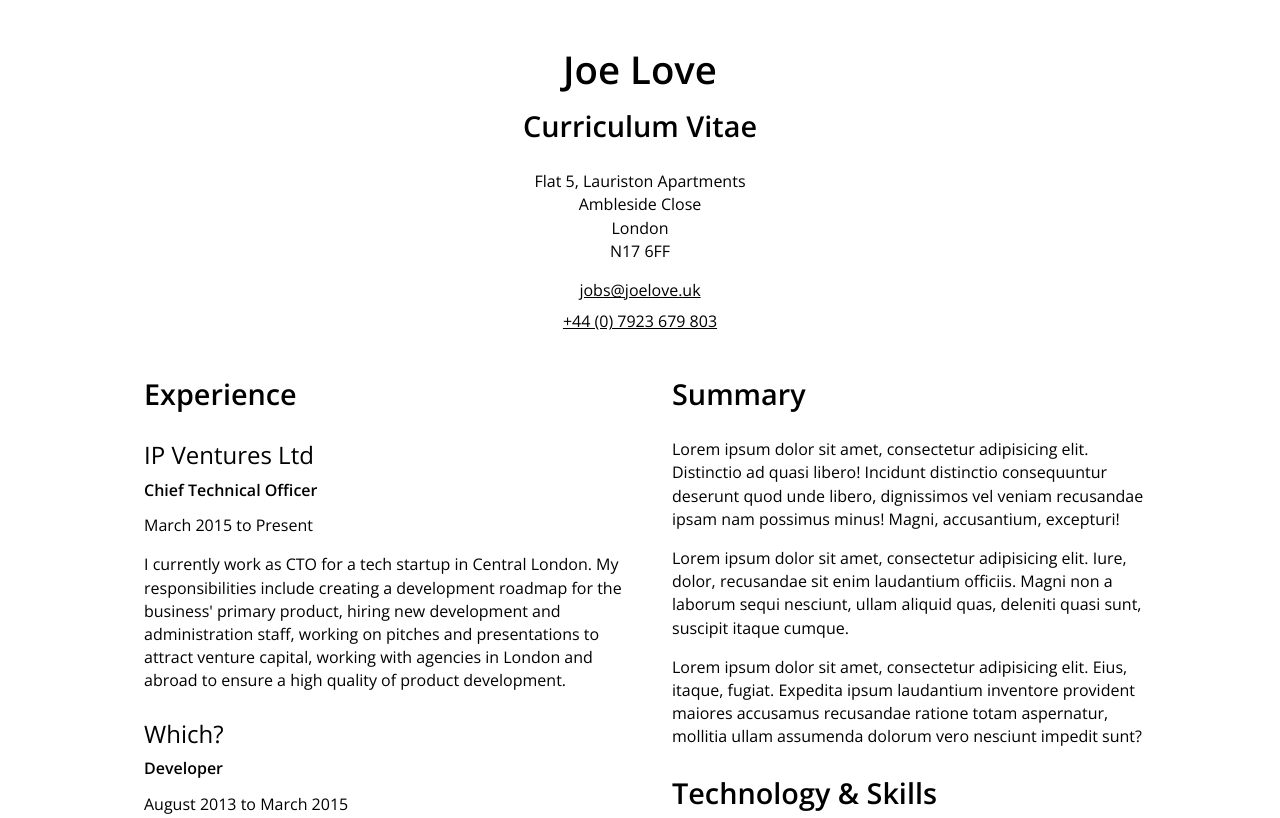
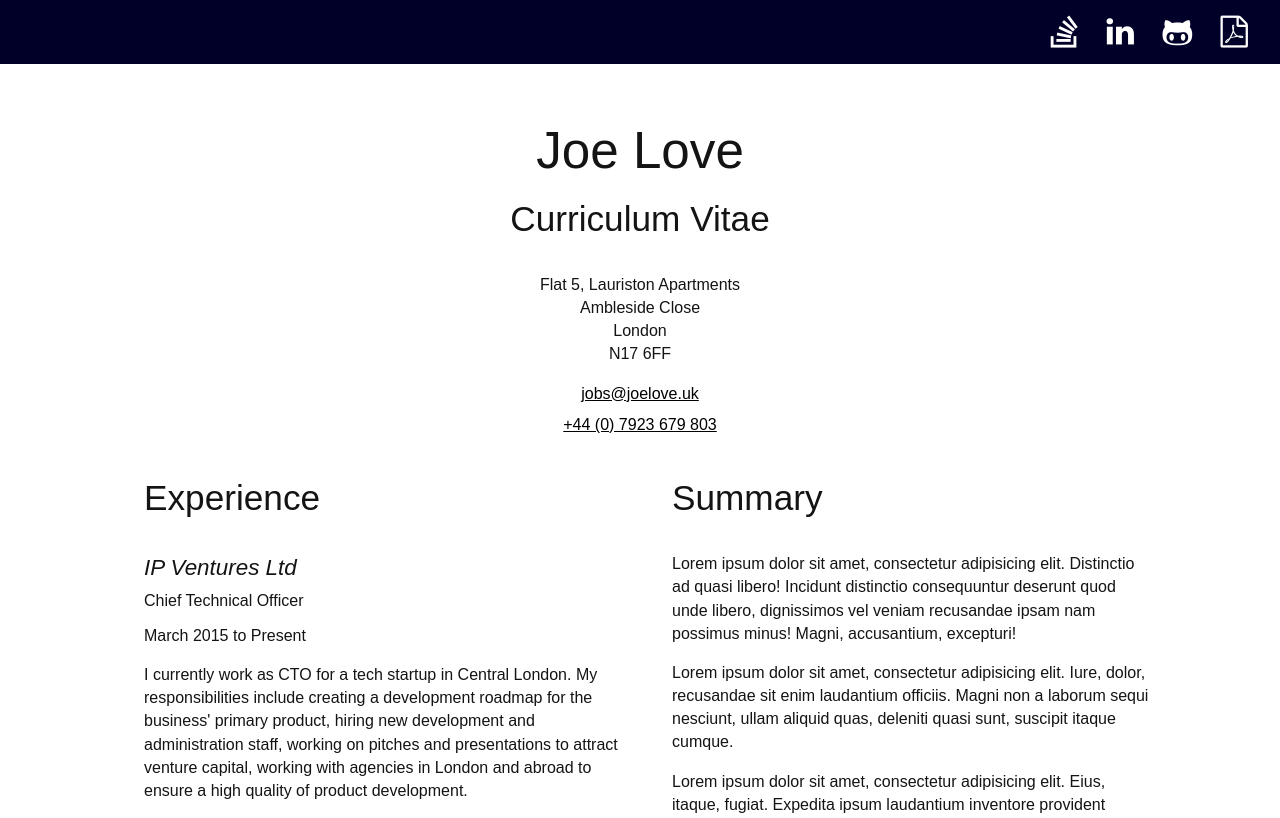
Before and after one commit to joelove/cv, a plain HTML site: page public/index.html in a window 1280 px wide. Shown: the top 818 px of the page. Drawn offline with nearby package versions, Linux system fonts and the light colour scheme.

Commit message:
new header and font changes

```diff
--- a/public/index.html
+++ b/public/index.html
@@ -8,7 +8,36 @@
 </head>
 <body>
 
-<header>
+<header class="header">
+  <ul class="header__tools">
+    <li class="header__tool header__tool-stackoverflow">
+      <a href="#">
+        <i class="header__tool-icon fa fa-stack-overflow"></i>
+        <span class="header__tool-title">StackOverflow</span>
+      </a>
+    </li>
+    <li class="header__tool header__tool-linkedin">
+      <a href="#">
+        <i class="header__tool-icon fa fa-linkedin"></i>
+        <span class="header__tool-title">LinkedIn</span>
+      </a>
+    </li>
+    <li class="header__tool header__tool-github">
+      <a href="#">
+        <i class="header__tool-icon fa fa-github-alt"></i>
+        <span class="header__tool-title">GitHub</span>
+      </a>
+    </li>
+    <li class="header__tool header__tool-pdf">
+      <a href="#">
+        <i class="header__tool-icon fa fa-file-pdf-o"></i>
+        <span class="header__tool-title">Download as PDF</span>
+      </a>
+    </li>
+  </ul>
+</header>
+
+<div class="my-details">
   <h1>Joe Love</h1>
   <h2>Curriculum Vitae</h2>
 
@@ -25,9 +54,9 @@
     <a href="mailto:jobs@joelove.uk" class="contact-details__email">jobs@joelove.uk</a>
     <a href="tel:+447923679803" class="contact-details__phone">+44 (0) 7923&nbsp;679&nbsp;803</a>
   </div>
-</header>
+</div>
 
-<main>
+<main class="main">
   <section class="experience">
     <h2 class="experience__title">Experience</h2>
 
@@ -163,11 +192,14 @@
   </section>
 </main>
 
-<footer>
+<footer class="footer">
 </footer>
 
-<link rel="stylesheet" property="stylesheet" href="http://fonts.googleapis.com/css?family=Open+Sans:300,400,600">
 <link rel="stylesheet" property="stylesheet" href="styles/main.css">
+<link rel="stylesheet" href="https://maxcdn.bootstrapcdn.com/font-awesome/4.4.0/css/font-awesome.min.css">
+
+<script src="https://use.typekit.net/glh2wye.js"></script>
+<script>try{Typekit.load({ async: true });}catch(e){}</script>
 
 <script src="http://code.jquery.com/jquery-2.1.1.min.js"></script>
 <script src="scripts/browser.js"></script>
--- a/public/styles/main.css
+++ b/public/styles/main.css
@@ -1,35 +1,44 @@
 body {
   margin: 0;
-  font-family: 'Open Sans', sans-serif;
+  font-family: "proxima-nova", sans-serif;
+  font-style: normal;
+  font-weight: 400;
   line-height: 1.45;
+  color: rgb(20, 20, 20);
+}
+
+h1, h2, h3, h4, h5 {
+  font-family: "ff-tisa-sans-web-pro", sans-serif;
+  font-weight: 400;
+  /*font-style: italic;*/
 }
 
 h1 {
   margin-bottom: 0;
-  font-weight: 600;
-  font-size: 2.4em;
+  font-size: 3.2em;
 }
 
 h2 {
-  margin-top: 0.25em;
-  font-size: 1.8em;
-  font-weight: 600;
+  margin-top: 0.25rem;
+  font-size: 2.2em;
 }
 
 h3 {
-  margin-bottom: 0.25em;
-  font-weight: 400;
-  font-size: 1.5em;
+  font-style: italic;
+  margin-bottom: 0.25rem;
+  font-size: 1.4em;
 }
 
 h4 {
   margin: 0 0 0.75em;
-  font-weight: 600;
 }
 
 h5 {
-  font-weight: 300;
-  font-size: 1.5em;
+  font-size: 1.4em;
+}
+
+section + section {
+  margin-top: 2rem;
 }
 
 a:link, a:visited, a:active {
@@ -40,23 +49,80 @@ a:hover {
   color: blue;
 }
 
-header, main, footer {
+.main:before, .main:after,
+.header:before, .header:after {
+  content: " "; /* 1 */
+  display: table; /* 2 */
+}
+
+.main:after,
+.header:after {
+  clear: both;
+}
+
+@media not screen {
+  .header { display: none; }
+}
+
+.header {
+  background-color: rgb(0, 0, 40);
+  height: 4rem;
+}
+
+.header__tools {
+  list-style-type: none;
+  margin: 0 2rem 0 0;
+  float: right;
+}
+
+.header__tool {
+  font-size: 2rem;
+  display: inline-block;
+  padding: 0;
+  margin: 0 0 0 1.5rem;
+}
+
+.header__tool a {
+  color: white;
+}
+
+.header__tool .header__tool-icon {
+  line-height: 4rem;
+}
+
+.header__tool .header__tool-title {
+  position: absolute;
+  right: 2rem;
+  top: 5rem;
+  line-height: 3rem;
+  border-radius: 1.5rem 0 1.5rem 1.5rem;
+  padding: 0 1.5rem;
+  background-color: rgb(0, 0, 40);
+  color: white;
+  font-size: 1rem;
+}
+
+.header__tool a:hover .header__tool-title {
+  display: block;
+}
+
+.header__tool-title {
+  display: none;
+}
+
+.my-details, .main, .footer {
   padding: 0 2em 1em;
   margin: 0 auto;
-  max-width: 32em;
+  max-width: 30em;
 }
 
-header {
+.my-details {
   padding: 1em 2em;
 }
 
-footer {
+.footer {
   padding-top: 1em;
   padding-bottom: 2em;
-}
-
-section + section {
-  margin-top: 2em;
 }
 
 .experience__toggle {
@@ -92,24 +158,14 @@ section + section {
   font-style: normal;
 }
 
-main:before,
-main:after {
-  content: " "; /* 1 */
-  display: table; /* 2 */
-}
-
-main:after {
-  clear: both;
-}
-
-@media (min-width: 70em) {
-  header {
+@media (min-width: 70rem) {
+  .my-details {
     text-align: center;
     padding-top: 1em;
     padding-bottom: 1em;
   }
 
-  footer {
+  .footer {
     text-align: center;
     padding-top: 2em;
   }
@@ -118,7 +174,7 @@ main:after {
     margin-top: 0;
   }
 
-  main {
+  .main {
     width: 64em;
     max-width: 100%;
   }
```
